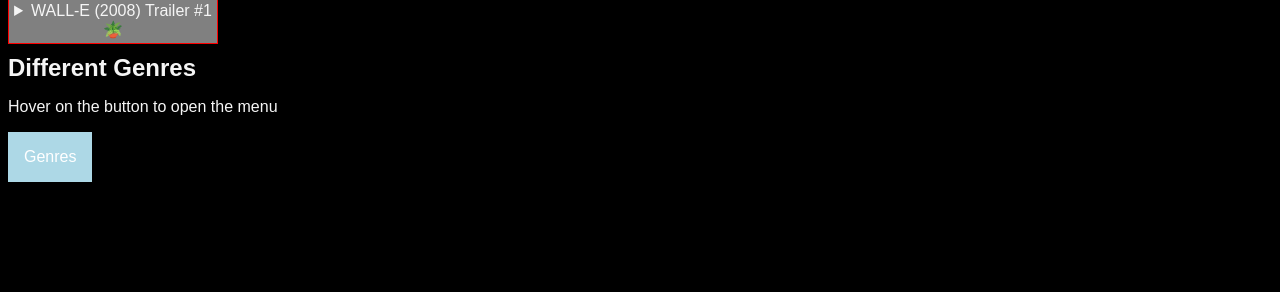
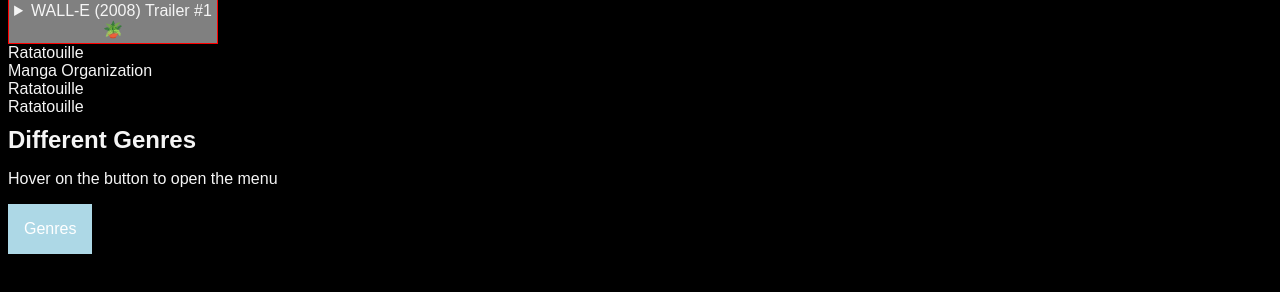
Before and after one commit to PedroSantosMartinez/Milestone, a plain HTML site: page index.html in a window 1280 px wide. Shown: the part 506-798 px from the top of the page. Drawn offline with Linux system fonts and the light colour scheme.

Commit message:
Added Suggestions Video

```diff
--- a/index.html
+++ b/index.html
@@ -34,8 +34,29 @@
         <p id="videoDescription">WALL-E, short for Waste Allocation Load Lifter Earth-class, is the last robot left on Earth. He spends his days tidying up the planet...</p>
     </details>
 
+    <!-- Video Suggestions Section -->
+     <!-- got to tired and lazy to put different video -->
+    <div class="video-suggestions">
+        <div class="suggestion-list">
+            <div class="suggestion" data-video-url="https://www.youtube.com/embed/NgsQ8mVkN8w?controls=1"
+                 data-summary="Ratatouille (2007) Trailer #1 | Movieclips Classic Trailers"
+                 data-description="Remy (Patton Oswalt), a resident of Paris, appreciates good food and has quite a sophisticated palate. He would love to become a chef so he can create and enjoy culinary masterpieces to his heart's delight. The only problem is, Remy is a rat. When he winds up in the sewer beneath one of Paris' finest restaurants, the rodent gourmet finds himself ideally placed to realize his dream.">Ratatouille</div>
+            <div class="suggestion" data-video-url="https://www.youtube.com/embed/0O_wtxSIND0?controls=1"
+                 data-summary="🍡cozy manga organisation & shelving | ft flexispot 🖥️"
+                 data-description="A Manga Reorganisation video by lyddiemoon.">Manga Organization</div>
+                 <div class="suggestion" data-video-url="https://www.youtube.com/embed/NgsQ8mVkN8w?controls=1"
+                 data-summary="Ratatouille (2007) Trailer #1 | Movieclips Classic Trailers"
+                 data-description="Remy (Patton Oswalt), a resident of Paris, appreciates good food and has quite a sophisticated palate. He would love to become a chef so he can create and enjoy culinary masterpieces to his heart's delight. The only problem is, Remy is a rat. When he winds up in the sewer beneath one of Paris' finest restaurants, the rodent gourmet finds himself ideally placed to realize his dream.">Ratatouille</div>
+                 <div class="suggestion" data-video-url="https://www.youtube.com/embed/NgsQ8mVkN8w?controls=1"
+                 data-summary="Ratatouille (2007) Trailer #1 | Movieclips Classic Trailers"
+                 data-description="Remy (Patton Oswalt), a resident of Paris, appreciates good food and has quite a sophisticated palate. He would love to become a chef so he can create and enjoy culinary masterpieces to his heart's delight. The only problem is, Remy is a rat. When he winds up in the sewer beneath one of Paris' finest restaurants, the rodent gourmet finds himself ideally placed to realize his dream.">Ratatouille</div>
+        </div>
+    </div>
+</div>
+
     <!-- Dropdown for Different Genres -->
      <!-- Coding Formus and ChatGPT were used-->
+
     <h2>Different Genres</h2>
     <p>Hover on the button to open the menu</p>
     <div class="dropdown">
```
